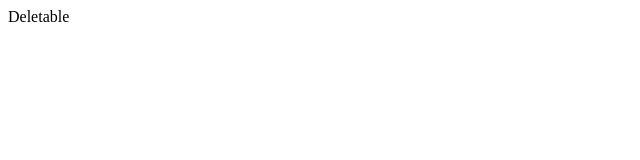
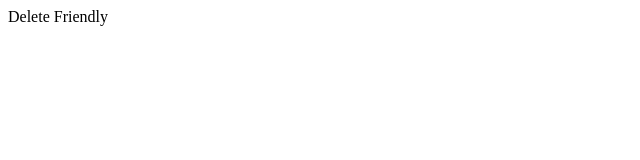
Before and after one commit to sir-kokabi/delete-friendly, a browser extension: page docs/index.html in a window 1280 px wide. Shown: the full height of the page, 0-640 px from the left. Drawn offline with Linux system fonts and the light colour scheme.

Commit message:
Update index.html

```diff
--- a/docs/index.html
+++ b/docs/index.html
@@ -7,6 +7,6 @@
     <title>Document</title>
 </head>
 <body>
-    Deletable
+    Delete Friendly
 </body>
 </html>
```
